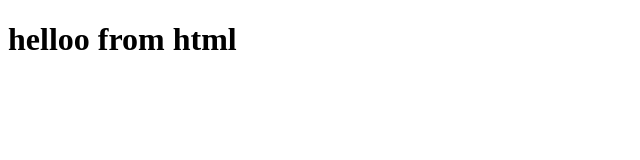
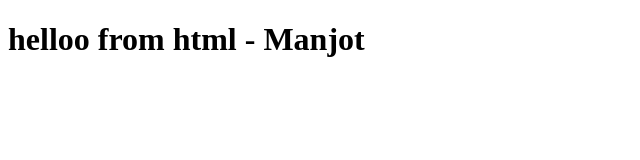
Before and after one commit to manjotsingh03615/bi-development-workshop, a plain HTML site: page index.html in a window 1280 px wide. Shown: the whole page, without its empty margins (0-640 px from the left). Drawn offline with Linux system fonts and the light colour scheme.

Commit message:
trial commit

```diff
--- a/index.html
+++ b/index.html
@@ -6,6 +6,6 @@
     <title>Document</title>
 </head>
 <body>
-    <h1>helloo from html</h1>
+    <h1>helloo from html - Manjot</h1>
 </body>
 </html>
```
